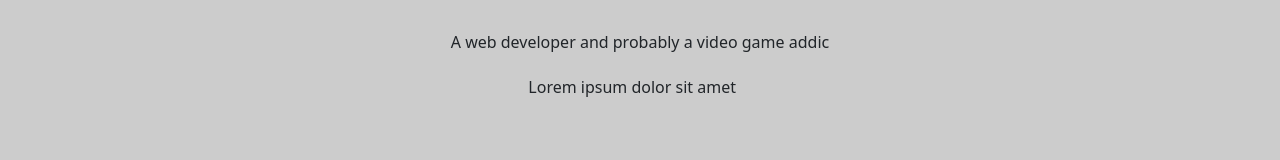
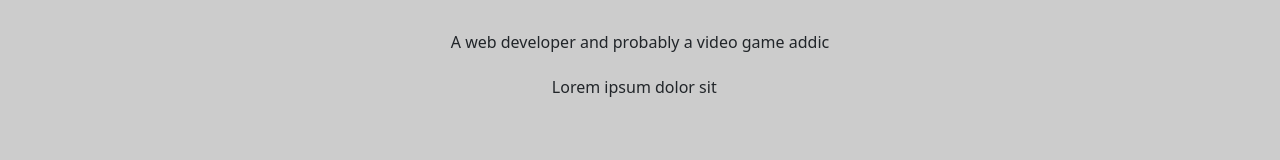
Before and after one commit to taiweituan/taiwei-website-v3, a React (Create React App) app: page / in a window 1280 px wide. Shown: the part 430-590 px from the top of the page. Built offline with nearby package versions, Linux system fonts and the light colour scheme.

Commit message:
added typing effect to hook (#1)
* converted typing effect to custom hook

* added custom hook file

```diff
--- a/public/index.html
+++ b/public/index.html
@@ -9,7 +9,6 @@
       manifest.json provides metadata used when your web app is added to the
       homescreen on Android. See https://developers.google.com/web/fundamentals/engage-and-retain/web-app-manifest/
     -->
-	<link rel="manifest" href="%PUBLIC_URL%/manifest.json">
 	<link rel="shortcut icon" href="%PUBLIC_URL%/favicon.ico">
 	<!--
       Notice the use of %PUBLIC_URL% in the tags above.
--- a/src/App.tsx
+++ b/src/App.tsx
@@ -2,7 +2,7 @@ import './styles.scss'
 import MyNavbar from './components/MyNavbar'
 import Intro from './components/Intro'
 
-export default function App() {
+export default function App(): JSX.Element {
   return (
     <>
       <MyNavbar />
--- a/src/components/Intro.tsx
+++ b/src/components/Intro.tsx
@@ -1,22 +1,10 @@
-import { useEffect, useState } from 'react'
 import { Container } from 'react-bootstrap'
+import { useTypingTextEffect } from '../utils/useTypingTextEffect'
 
-const TEXT_TO_TYPE =
-  'Lorem ipsum dolor sit amet consectetur adipisicing elit. Nemo fugit ut eaque, maxime dicta hic totam ab error nostrum exercitationem consectetur recusandae repellendus voluptas illo amet laboriosam delectus, tempore vero.'
+const TEXT_TO_TYPE = ['Lorem ipsum dolor sit']
 
-export default function Intro() {
-  const [typeText, setTypeText] = useState('')
-  useEffect(() => {
-    const timeout = setTimeout(() => {
-      console.log('typing stuff')
-      setTypeText(TEXT_TO_TYPE.slice(0, typeText.length + 1))
-    }, 200)
-
-    return () => {
-      clearTimeout(timeout)
-    }
-  }, [typeText])
-
+export default function Intro(): JSX.Element {
+  const typingTextEffect = useTypingTextEffect(TEXT_TO_TYPE)
   return (
     <Container fluid id="section-1" className="px-4 py-5 text-center">
       <div className="col-xs-6">
@@ -24,7 +12,7 @@ export default function Intro() {
         <div className="profile-pic"></div>
         {/* <img src="~/src/assets/profile-pic.jpeg" alt="test" /> */}
         <p>A web developer and probably a video game addic</p>
-        <div className="blinking-cursor">{typeText}</div>
+        <div className="blinking-cursor">{typingTextEffect}</div>
       </div>
     </Container>
   )
--- a/src/components/MyNavbar.tsx
+++ b/src/components/MyNavbar.tsx
@@ -1,6 +1,6 @@
 import { Container, Navbar, Nav } from 'react-bootstrap'
 
-export default function MyNavbar() {
+export default function MyNavbar(): JSX.Element {
   return (
     <Navbar bg="light" variant="light">
       <Container>
--- /dev/null
+++ b/src/utils/useTypingTextEffect.tsx
@@ -0,0 +1,20 @@
+import { useEffect, useState } from 'react'
+
+export const useTypingTextEffect = (sentences: string[]): string => {
+  const [typeText, setTypeText] = useState<string>('')
+  useEffect(() => {
+    const nextTextToType = sentences[0].slice(0, typeText.length + 1)
+
+    if (nextTextToType === typeText) return
+
+    const timeout = setTimeout(() => {
+      setTypeText(nextTextToType)
+    }, 200)
+
+    return () => {
+      clearTimeout(timeout)
+    }
+  }, [typeText])
+
+  return typeText
+}
```
Also changed, not shown: src/index.tsx (+4 -4 lines).
